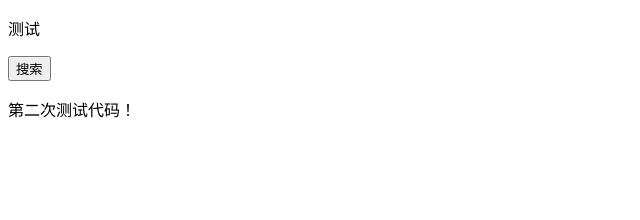
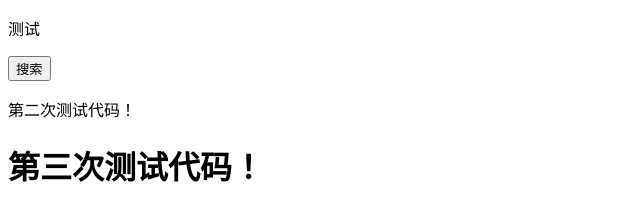
Before and after one commit to kitty513624/git-demo, a plain HTML site: page index.html in a window 1280 px wide. Shown: the whole page, without its empty margins (0-640 px from the left). Drawn offline with Linux system fonts and the light colour scheme.

Commit message:
第三次提交到本地代码库

```diff
--- a/index.html
+++ b/index.html
@@ -8,5 +8,6 @@
 <p>测试</p>
 <input type="button" value="搜索">
     <p>第二次测试代码！</p>
+<h1>第三次测试代码！</h1>
 </body>
 </html>
```
